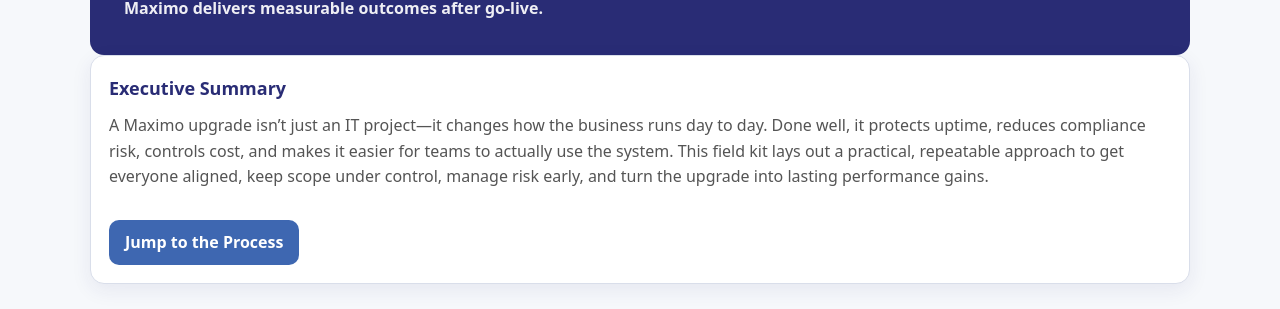
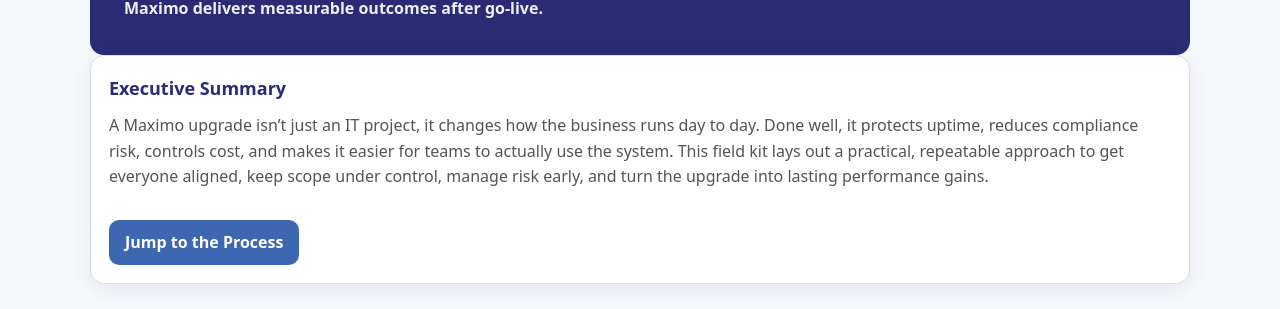
Before and after one commit to Maven-Asset-Management-Insights/content, a Jekyll site: the page built from field-kits/maximo-upgrade-process.md, in a window 1280 px wide and 900 px high. Shown: the part 233-542 px from the top of the window. Built offline with Jekyll 4.4.1, drawn with Linux system fonts in a browser that asks for light colours.

Commit message:
Update maximo-upgrade-process.md

```diff
--- a/field-kits/maximo-upgrade-process.md
+++ b/field-kits/maximo-upgrade-process.md
@@ -12,7 +12,7 @@ date: 2026-02-26
 <div class="card">
   <h2>Executive Summary</h2>
   <p>
-    A Maximo upgrade isn’t just an IT project—it changes how the business runs day to day. Done well, it protects uptime, reduces compliance         risk, controls cost, and makes it easier for teams to actually use the system. This field kit lays out a practical, repeatable approach to       get everyone aligned, keep scope under control, manage risk early, and turn the upgrade into lasting performance gains.
+    A Maximo upgrade isn’t just an IT project, it changes how the business runs day to day. Done well, it protects uptime, reduces compliance         risk, controls cost, and makes it easier for teams to actually use the system. This field kit lays out a practical, repeatable approach to       get everyone aligned, keep scope under control, manage risk early, and turn the upgrade into lasting performance gains.
   </p>
 
   <div class="card-cta" style="margin-top:18px;">
```
